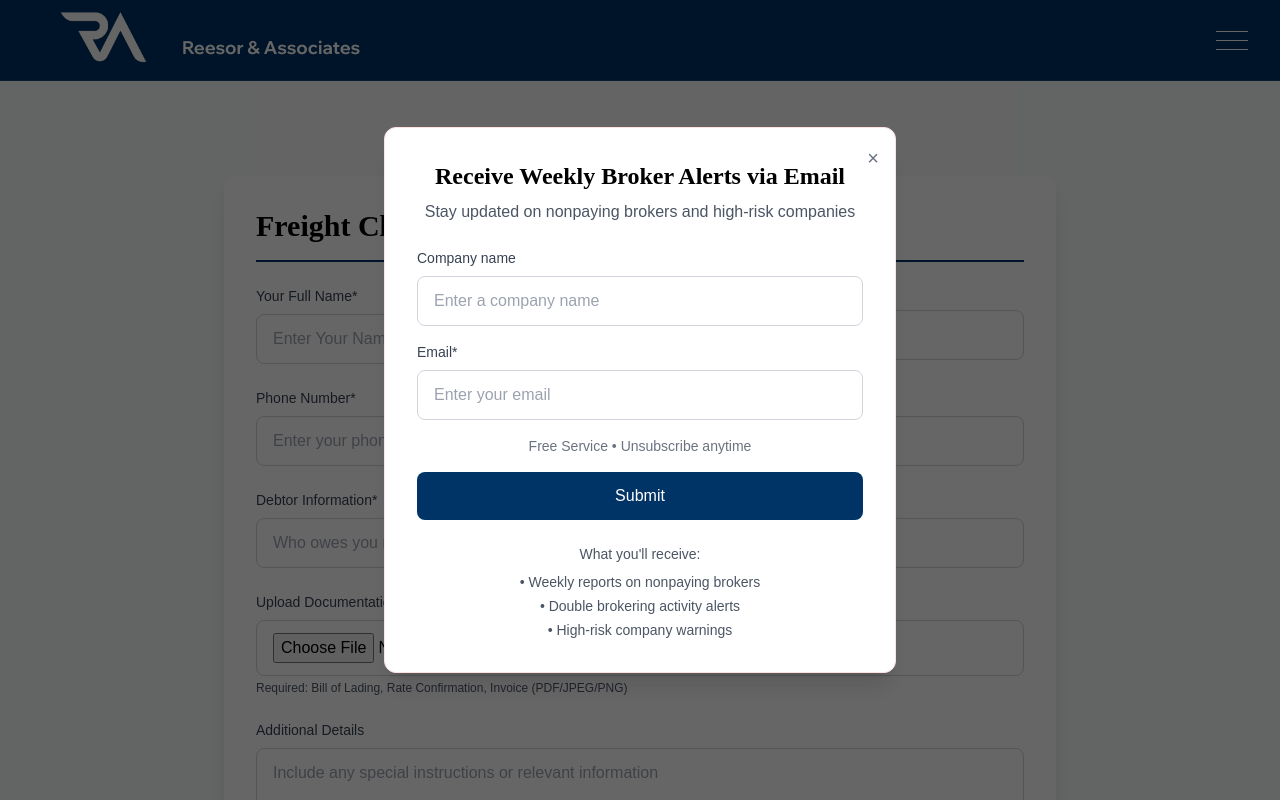
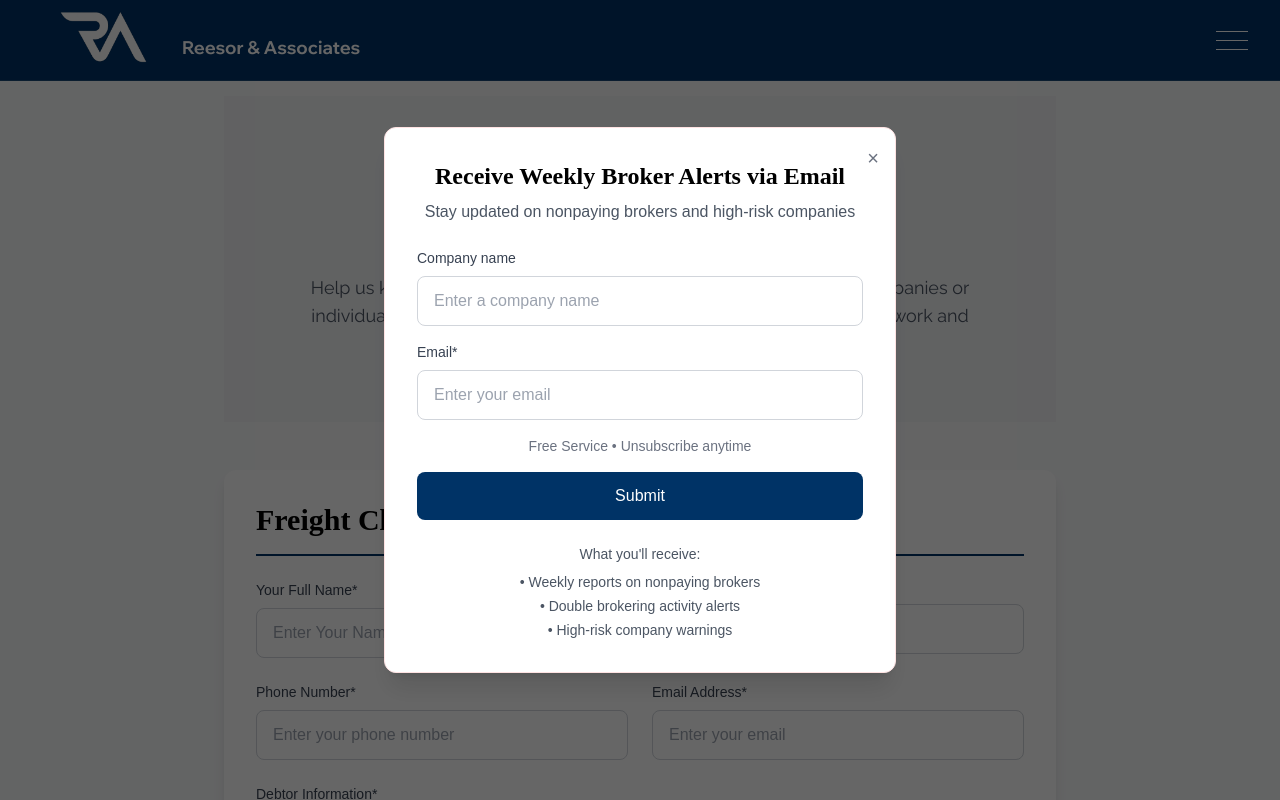
Before and after one commit to Mikemike8/ReesorAndAsociates, a React (Vite) app in the folder Reesor-Frontend/: page /debtor in a window 1280 px wide. Shown: the top 800 px of the page. Built offline with nearby package versions, Linux system fonts and the light colour scheme; a web font is replaced by a local one.

Commit message:
submit a debtor

```diff
--- a/Reesor-Frontend/src/components/Debtor.jsx
+++ b/Reesor-Frontend/src/components/Debtor.jsx
@@ -118,8 +118,17 @@ const Debtor = () => {
   return (
     <div className="min-h-screen bg-gray-50 py-12 px-4 sm:px-6 lg:px-8">
       <div className="max-w-4xl mx-auto space-y-12">
-        <div className="min-h-screen bg-gray-50 py-32 px-4 sm:px-6 lg:px-8">
+        <div className="min-h-screen bg-gray-50 py-12 px-4 sm:px-6 lg:px-8">
       <div className="max-w-4xl mx-auto space-y-12">
+      <section className="text-center py-16 bg-gray-100">
+  <h1 className="text-[60px] font-bold mb-6 text-[#003366] tracking-wide">
+    Submit a Debtor
+  </h1>
+  <p className="text-lg font-raleway text-gray-600 max-w-2xl mx-auto">
+    Help us keep the industry informed. Use the form below to report companies or individuals who owe you money.
+    Your contribution strengthens the network and promotes accountability across the board.
+  </p>
+</section>
 
         {/* Debt Recovery Form Section */}
         <div className="bg-white rounded-xl shadow-lg p-8">
--- a/Reesor-Frontend/src/components/TopDebtor.jsx
+++ b/Reesor-Frontend/src/components/TopDebtor.jsx
@@ -32,7 +32,7 @@ export const TopDebtor = () => {
   return (
     <div className="flex flex-col justify-center items-center min-h-screen bg-gray-100 py-10">
       <section className="text-center py-16">
-  <h1 className="text-[70px] font-bold mb-6 text-[#003366] tracking-wide">
+  <h1 className="text-[70px] font-bold  font-normal    mb-6 text-[#003366] tracking-wide">
     Know Who Owes You Most
   </h1>
   <p className="text-lg font-raleway text-gray-600 max-w-2xl mx-auto">
```
